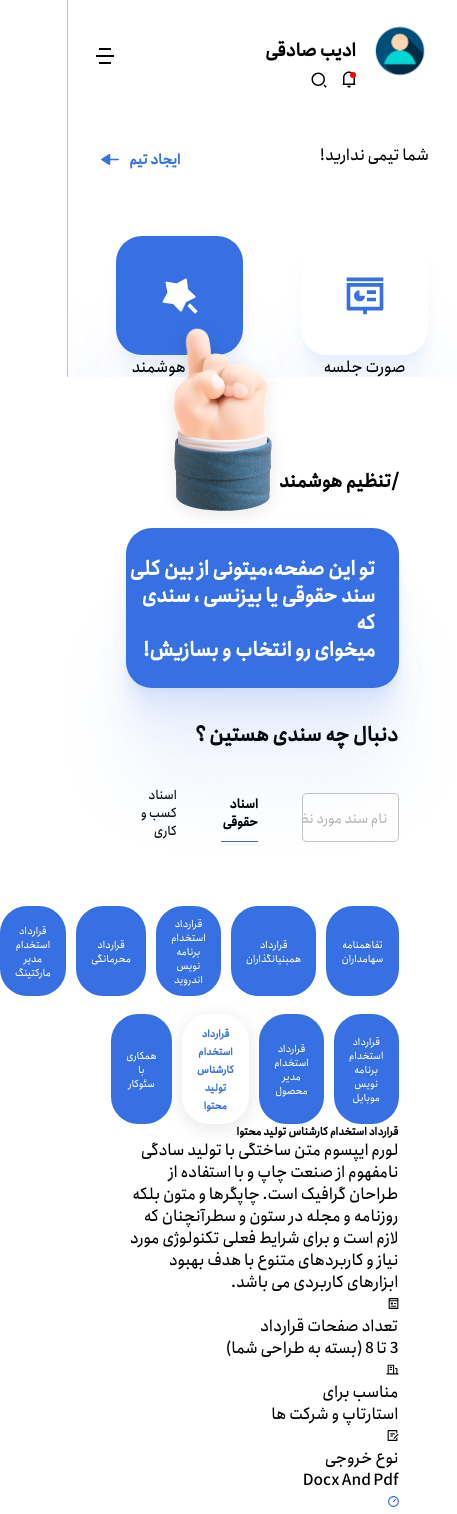
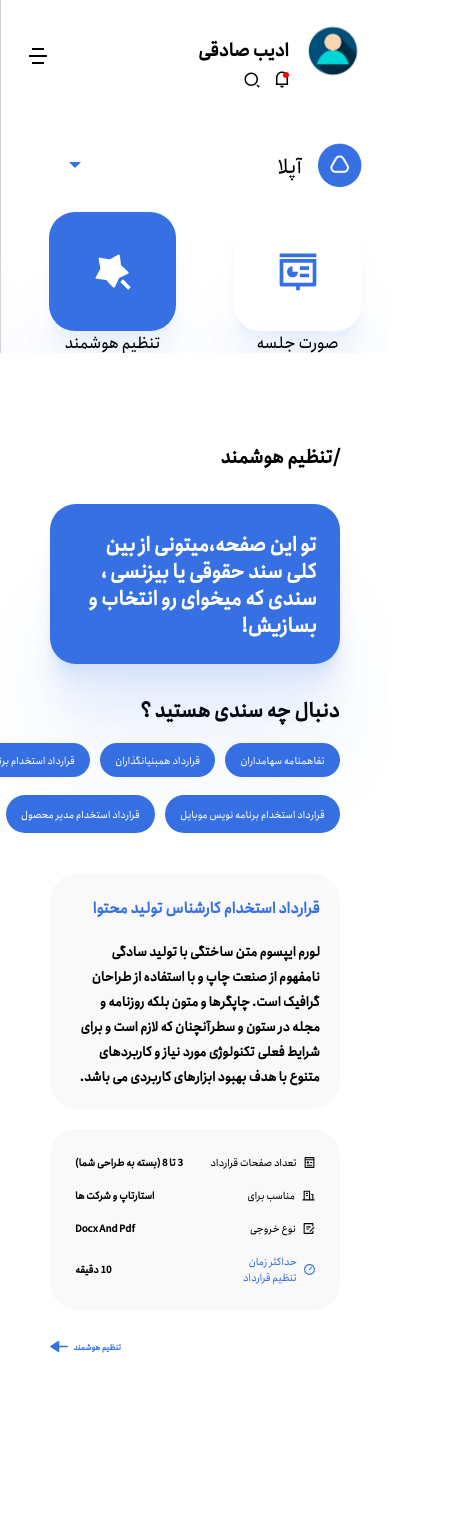
Before and after one commit to adibsadeghi1993/uplaw, a React (Create React App) app: page /dashbord in a window 390 px wide. Shown: the top 1514 px of the page, 457 px wide, since content can reach past the window. After the commit the page ends 1403 px from the top, so only its background shows below. Built offline with nearby package versions, Linux system fonts and the light colour scheme.

Commit message:
SmartAdjustmentComponent was responsived

```diff
--- a/src/components/userInfo/commonFiles/userProfile/userImage/userImage.module.css
+++ b/src/components/userInfo/commonFiles/userProfile/userImage/userImage.module.css
@@ -117,6 +117,7 @@
   display: flex;
   justify-content: flex-end;
   align-items: center;
+  margin-left: 40px;
 }
 .arrowDownImage img{
   width: 12px;
--- a/src/components/userInfo/smart adjustment/SmartAdjustment.js
+++ b/src/components/userInfo/smart adjustment/SmartAdjustment.js
@@ -1,15 +1,20 @@
-import React from 'react'
+import React,{useState} from 'react'
 import UserProfile from '../commonFiles/userProfile/UserProfile'
 import AboutContract from './chooseDoc/chooseContract/aboutContract/AboutContract'
 import ChooseDoc from './chooseDoc/ChooseDoc'
 import styles from "./smartAdjustment.module.css"
+import uplawImage from "../../../asstes/uplaw.png"
 
 const SmartAdjustment = () => {
+  const initialState = [
+    { teamName: "آپلا", id: 1, memberShip: 8, src: uplawImage },
+  ];
+  const [team, setTeam] = useState(initialState);
     return (
 
         <main className={styles.main_adjust}>
         <section className={styles.profilesection}>
-          <UserProfile opacity="opacity" team="آپلا"/>
+          <UserProfile opacity="opacity" team={team}/>
         </section>
         <section className={styles.adjust_info}>
          <div className={styles.adjust_detail}>
--- a/src/components/userInfo/smart adjustment/chooseDoc/ChooseDoc.js
+++ b/src/components/userInfo/smart adjustment/chooseDoc/ChooseDoc.js
@@ -1,23 +1,43 @@
-import React from "react";
+import React, { useState, useEffect } from "react";
 import styles from "./chooseDoc.module.css";
-import fingerImage from "../../../../asstes/finger.png"
+import fingerImage from "../../../../asstes/finger.png";
 import ChooseContract from "./chooseContract/ChooseContract";
 
 const ChooseDoc = () => {
+  const [width, setWidth] = useState(window.innerWidth);
+
+  const updateDimensions = () => {
+    setWidth(window.innerWidth);
+  };
+  useEffect(() => {
+    window.addEventListener("resize", updateDimensions);
+    return () => window.removeEventListener("resize", updateDimensions);
+  }, []);
   return (
-    <section>
-      <h1>/تنظیم هوشمند</h1>
+    <section >
+     <div className={styles.main_content}>
+     <h1>/تنظیم هوشمند</h1>
       <div className={styles.docs_info}>
-        <p >
+        {width > 768 ? (
+          <p>
+            تو این صفحه،میتونی از بین کلی سند حقوقی یا بیزنسی ، سندی که
+            <br></br>
+            میخوای رو انتخاب و بسازیش!
+          </p>
+        ) : (
+          <p>
+            تو این صفحه،میتونی از بین کلی سند حقوقی یا بیزنسی ، سندی که میخوای
+            رو انتخاب و بسازیش!
+          </p>
+        )}
+        <div className={styles.fingerImage}>
 
-          تو این صفحه،میتونی از بین کلی سند حقوقی یا بیزنسی ، سندی که
-          <br></br>
-          میخوای رو انتخاب و بسازیش!
-        </p>
-      <div className={styles.fingerImage}> <img src={fingerImage} alt="انتخاب یک سند"/></div>
+          <img src={fingerImage} alt="انتخاب یک سند" />
+        </div>
       </div>
-      <p className={styles.doc_question}>دنبال چه سندی هستین ؟</p>
-      <ChooseContract/>
+      <p className={styles.doc_question}>دنبال چه سندی هستید ؟</p>
+     </div>
+      <ChooseContract />
     </section>
   );
 };
--- a/src/components/userInfo/smart adjustment/chooseDoc/chooseContract/ChooseContract.js
+++ b/src/components/userInfo/smart adjustment/chooseDoc/chooseContract/ChooseContract.js
@@ -1,4 +1,4 @@
-import React, { useState } from "react";
+import React, { useState,useEffect } from "react";
 import styles from "./chooseContract.module.css";
 import { fistContracts, secondContracts } from "./AllContract";
 import { IoCompassOutline } from "react-icons/io5";
@@ -7,6 +7,16 @@ import AboutContract from "./aboutContract/AboutContract";
 const ChooseContract = () => {
   const [docType, setDocType] = useState("legal");
   const [choosedContract, setChoosedContract] = useState("قرارداد استخدام کارشناس تولید محتوا");
+
+  const [width, setWidth]   = useState(window.innerWidth);
+
+const updateDimensions = () => {
+    setWidth(window.innerWidth);
+}
+useEffect(() => {
+    window.addEventListener("resize", updateDimensions);
+    return () => window.removeEventListener("resize", updateDimensions);
+}, []);
 
   const legalHandler = () => {
     setDocType("legal");
@@ -43,7 +53,8 @@ const ChooseContract = () => {
           اسناد کسب و کاری
         </p>
       </div>
-      <div className={styles.fistContracts}>
+     <div className={styles.sample_doc}>
+       {width < 768 ? <> <div className={styles.fistContracts}>
           {fistContracts.map((contract)=>{
               return <button onClick={()=>contractHandler(contract.name)} className={`${styles[contract.className]} ${contract.name === choosedContract ? styles.activeContract:null}`}>{contract.name}</button>
 
@@ -55,7 +66,20 @@ const ChooseContract = () => {
 
           })}
 
-      </div>
+      </div></>:<>
+      {fistContracts.map((contract)=>{
+              return <button onClick={()=>contractHandler(contract.name)} className={`${styles[contract.className]} ${contract.name === choosedContract ? styles.activeContract:null}`}>{contract.name}</button>
+
+          })}
+          {secondContracts.map((contract)=>{
+              return <button onClick={()=>contractHandler(contract.name)}  className={`${styles[contract.className]} ${contract.name === choosedContract ? styles.activeContract:null}`}>{contract.name}</button>
+
+          })}
+
+
+
+      </> }
+     </div>
       <AboutContract title={choosedContract}/>
     </section>
   );
--- a/src/components/userInfo/smart adjustment/chooseDoc/chooseContract/aboutContract/AboutContract.js
+++ b/src/components/userInfo/smart adjustment/chooseDoc/chooseContract/aboutContract/AboutContract.js
@@ -9,36 +9,41 @@ import blueArrowImage from "../../../../../../asstes/blue arrow.svg"
 const AboutContract = ({title}) => {
     return (
         <section className={styles.about_contract} >
-            <article className={styles.contract_description}>
+           <div className={styles.contract_flex}>
+           <article className={styles.contract_description}>
                 <h1>{title}</h1>
                 <p>لورم ایپسوم متن ساختگی با تولید سادگی نامفهوم از صنعت چاپ و با استفاده از طراحان گرافیک است. چاپگرها و متون بلکه روزنامه و مجله در ستون و سطرآنچنان که لازم است و برای شرایط فعلی تکنولوژی مورد نیاز و کاربردهای متنوع با هدف بهبود ابزارهای کاربردی می باشد.</p>
             </article>
             <article className={styles.contract_info}>
                 <div className={styles.contract_pageNumber}>
                     <img src={pageNumberImage} alt="تعداد صفحات"/>
-                   <p>تعداد صفحات قرارداد</p>
-                   <p>3 تا 8 (بسته به طراحی شما)</p>
+                   <p className={styles.first_paragraf}>تعداد صفحات قرارداد</p>
+                   <p className={styles.second_paragraf}>3 تا 8 (بسته به طراحی شما)</p>
                 </div>
                 <div className={styles.contract_usefulfor}>
                 <img src={usefulForCompanyImage} alt="مناسب برای"/>
-                   <p>مناسب برای</p>
-                   <p>استارتاپ و شرکت ها</p>
+                   <p className={styles.first_paragraf}>مناسب برای</p>
+                   <p className={styles.second_paragraf}>استارتاپ و شرکت ها</p>
                 </div>
                 <div className={styles.contract_pdf}>
                 <img src={pdfImage} alt="داکیومنت"/>
-                   <p>نوع خروجی</p>
-                   <p>Docx And Pdf</p>
+                   <p className={styles.first_paragraf}>نوع خروجی</p>
+                   <p className={styles.second_paragraf}>Docx And Pdf</p>
                 </div>
                 <div className={styles.contract_timer}>
                 <img src={timerImage} alt="مدت زمان تنظیم قرارداد"/>
-                   <p>حداکثر زمان تنظیم قرارداد</p>
-                   <p>10 دقیقه</p>
-                </div>
-                <div>
-                    <button>تنظیم هوشمند <img src={blueArrowImage} alt="ثبت و مرحله بعد"/></button>
+                   <p className={styles.timer}>حداکثر زمان<br></br> تنظیم قرارداد</p>
+                   <p className={styles.second_paragraf}>10 دقیقه</p>
                 </div>
 
+
             </article>
+           </div>
+            <div className={styles.contract_btns}>
+                    <button className={styles.adjust_btn}>تنظیم هوشمند <img src={blueArrowImage} alt="ثبت و مرحله بعد"/></button>
+                    <button className={styles.download_btn}>دانلود نمونه قرارداد<img src={blueArrowImage} alt="ثبت و مرحله بعد"/></button>
+
+                </div>
 
         </section>
     )
--- a/src/components/userInfo/smart adjustment/chooseDoc/chooseContract/aboutContract/aboutContract.module.css
+++ b/src/components/userInfo/smart adjustment/chooseDoc/chooseContract/aboutContract/aboutContract.module.css
@@ -0,0 +1,214 @@
+.about_contract {
+  display: flex;
+  margin-top: 41px;
+  padding-right: 40px;
+  padding-bottom: 35px;
+  padding-top: 33px;
+  background: rgb(229, 229, 229, 0.25);
+  padding-left: 37px;
+  border-radius: 27px;
+  flex-direction: column;
+  margin-bottom: 50px;
+}
+
+.contract_flex{
+display: flex;
+}
+
+.contract_description {
+  flex: 50%;
+  padding-left: 69px;
+  border-left: 1px solid rgba(0, 0, 0, 0.25);
+}
+.contract_description h1 {
+  font-weight: 900;
+  font-size: 0.94rem;
+  line-height: 27px;
+  color: #3770e2;
+  margin-bottom: 18px;
+}
+.contract_description p {
+  font-weight: 600;
+  font-size: 13px;
+  line-height: 20px;
+  text-align: right;
+  color: #000000;
+}
+
+.contract_info {
+  flex: 50%;
+  padding-right: 74px;
+}
+.contract_pageNumber {
+  display: flex;
+  align-items: center;
+}
+.contract_usefulfor {
+  display: flex;
+  margin-top: 17px;
+  align-items: center;
+}
+.contract_pdf {
+  display: flex;
+  margin-top: 17px;
+  align-items: center;
+}
+.contract_timer {
+  display: flex;
+  margin-top: 17px;
+  align-items: center;
+}
+
+.first_paragraf {
+  font-weight: 300;
+  font-size: 0.625rem;
+  line-height: 16px;
+  color: #000000;
+  margin-right: 7px;
+}
+.second_paragraf {
+  font-weight: bold;
+  font-size: 10px;
+  line-height: 16px;
+  color: #000000;
+  flex: 1;
+  text-align: end;
+}
+.timer {
+  font-weight: 300;
+  font-size: 10px;
+  line-height: 16px;
+  text-align: right;
+  color: #3770e2;
+  margin-right: 7px;
+}
+.contract_btns {
+  display: flex;
+  justify-content: flex-start;
+  flex-direction: row-reverse;
+}
+.contract_btns button {
+  background: transparent;
+  border: none;
+  cursor: pointer;
+  font-weight: 800;
+  font-size: 0.5rem;
+  line-height: 13px;
+  color: #3770e2;
+  display: flex;
+  align-items: center;
+}
+.download_btn{
+    margin-left: 30px;
+}
+.contract_btns button img {
+  margin-right: 5px;
+}
+
+@media (max-width: 1330px) {
+  .contract_description {
+    padding-left: 30px;
+  }
+  .contract_info {
+    padding-right: 30px;
+  }
+}
+
+@media (max-width: 1100px) {
+  .contract_description {
+    padding-left: 30px;
+  }
+  .contract_description h1 {
+    font-size: 0.8rem;
+  }
+  .contract_description p {
+    font-size: 00.75rem;
+  }
+  .contract_info {
+    padding-right: 30px;
+  }
+}
+
+@media (max-width: 950px) {
+  .contract_description h1 {
+    font-size: 0.7rem;
+  }
+  .contract_description p {
+    font-size: 00.6rem;
+  }
+}
+
+@media (max-width: 850px) {
+  .contract_description {
+    padding-left: 15px;
+  }
+
+  .contract_description h1 {
+    font-size: 0.7rem;
+  }
+  .contract_description p {
+    font-size: 00.6rem;
+  }
+  .contract_info {
+    padding-right: 15px;
+  }
+}
+
+@media (max-width: 800px) {
+  .contract_description {
+    padding-left: 15px;
+  }
+
+  .contract_description h1 {
+    font-size: 0.65rem;
+  }
+  .contract_description p {
+    font-size: 00.6rem;
+  }
+  .contract_info {
+    padding-right: 15px;
+  }
+}
+
+@media (max-width: 768px) {
+  .about_contract {
+    display: flex;
+    flex-direction: column;
+    background: transparent;
+    padding:0 50px;
+  }
+  .contract_flex{
+      flex-direction: column;
+  }
+  .contract_description {
+    background: rgb(229, 229, 229, 0.25);
+    border-radius: 27px;
+    padding: 20px;
+    border: none;
+  }
+  .contract_description h1 {
+    font-weight: 900;
+    font-size: 0.94rem;
+  }
+  .contract_description p {
+    font-weight: 600;
+    font-size: 0.81rem;
+    line-height: 25px;
+    text-align: right;
+    color: #000000;
+  }
+  .contract_info {
+    background: rgb(229, 229, 229, 0.25);
+    margin-top: 20px;
+
+    padding: 25px;
+
+    border-radius: 27px;
+  }
+  .contract_btns{
+      margin-top: 30px;
+  }
+  .download_btn{
+      opacity: 0;
+  }
+}
--- a/src/components/userInfo/smart adjustment/chooseDoc/chooseContract/chooseContract.module.css
+++ b/src/components/userInfo/smart adjustment/chooseDoc/chooseContract/chooseContract.module.css
@@ -3,19 +3,20 @@
     margin-top: 36px;
     align-items: center;
     margin-bottom: 38px;
+    justify-content: space-between;
 }
 .search_contract input{
-    width: 60%;
+   width: 60%;
 }
 .legal_docs{
-    margin-right: 44px;
+
     font-size: 0.8rem;
     cursor: pointer;
     padding-bottom: 11px;
 }
 
 .businesses_docs{
-    margin-right: 44px;
+
     font-size: 0.8rem;
     cursor: pointer;
     padding-bottom: 11px;
@@ -25,15 +26,19 @@
     border-bottom: 1px solid #3770E2;
     font-weight: 900;
 }
+.sample_doc{
+    display: flex;
+    flex-wrap: wrap;
+}
 .fistContracts{
 
 
     display: flex;
-    flex-wrap: nowrap;
+    flex-wrap: wrap;
 }
 .secondContracts{
     display: flex;
-    flex-wrap: nowrap;
+    flex-wrap: wrap;
 
 }
 .contract{
@@ -62,3 +67,79 @@ border-radius: 27px;
 
 color: #3770E2;
 }
+
+@media(max-width:1330px){
+    .search_contract input::placeholder{
+        font-size: 12px;
+    }
+
+ }
+
+ @media(max-width:1100px){
+    .search_contract input::placeholder{
+        font-size: 11px;
+        font-weight: 500;
+    }
+
+ }
+
+ @media(max-width:1000px){
+    .search_contract input::placeholder{
+        font-size: 10px;
+        font-weight: 500;
+    }
+    .search_contract input{
+        width: 65%;
+    }
+    .legal_docs{
+        font-size: 0.7rem;
+    }
+    .businesses_docs{
+        font-size: 0.7rem;
+    }
+    .active{
+        font-size: 0.75rem;
+    }
+
+ }
+ @media(max-width:850px){
+    .search_contract input::placeholder{
+        font-size: 9px;
+        font-weight:600;
+    }
+    .search_contract input{
+        width: 65%;
+    }
+    .legal_docs{
+        font-size: 0.6rem;
+    }
+    .businesses_docs{
+        font-size: 0.6rem;
+    }
+    .active{
+        font-size: 0.7rem;
+        font-weight: 700;
+    }
+
+ }
+
+ @media(max-width:768px){
+
+    .search_contract{
+        display: none;
+    }
+
+    .fistContracts{
+        flex-wrap: nowrap;
+        overflow-x: scroll;
+        padding: 0 50px;
+    }
+    .secondContracts{
+        flex-wrap: nowrap;
+        overflow-x: scroll;
+        padding: 0 50px;
+    }
+    .contract{
+        flex-shrink: 0;
+    }
+ }
--- a/src/components/userInfo/smart adjustment/chooseDoc/chooseDoc.module.css
+++ b/src/components/userInfo/smart adjustment/chooseDoc/chooseDoc.module.css
@@ -9,6 +9,7 @@
     padding-bottom: 26px;
     padding-right: 23px;
     width: 100%;
+    padding-left: 23px;
 }
 
 .docs_info p{
@@ -35,3 +36,66 @@ color: #FFFFFF;
     margin-top: 30px;
     color: #000000;
 }
+
+@media(max-width:1330px){
+    .fingerImage{
+        left: -23px;
+    }
+ }
+
+@media(max-width:1270px){
+    .fingerImage{
+        left: -17px;
+    }
+    .docs_info p{
+        font-size: 1.1rem;
+    }
+
+ }
+
+ @media(max-width:1050px){
+    .fingerImage{
+        left: -36px;
+        top: -200%;
+    }
+    .docs_info p{
+        font-size: 1.1rem;
+    }
+
+ }
+
+ @media(max-width:890px){
+    .fingerImage{
+        left: -36px;
+        top: -200%;
+    }
+    .docs_info p{
+        font-size: 1rem;
+    }
+
+ }
+ @media(max-width:812px){
+    .fingerImage{
+        left: -36px;
+        top: -200%;
+    }
+    .docs_info p{
+        font-size: 0.9rem;
+    }
+
+ }
+
+ @media(max-width:768px){
+
+     .main_content{
+         padding: 0 50px;
+     }
+    .fingerImage{
+       display: none;
+    }
+    .docs_info p{
+        font-size: 1.25rem;
+        font-weight: 900;
+    }
+
+ }
--- a/src/components/userInfo/smart adjustment/smartAdjustment.module.css
+++ b/src/components/userInfo/smart adjustment/smartAdjustment.module.css
@@ -5,7 +5,7 @@
 
 .profilesection{
     grid-column: 1/2;
-    background-color: #E5E5E5;
+    background-color: rgb(229, 229, 229,0.25);
     border-left: 0.35px solid #00000028;
 }
 .adjust_info{
@@ -29,7 +29,7 @@
 
 @media(max-width:768px){
     .adjust_detail{
-        width: 70%;
+        width: 100%;
     }
     .main_adjust{
         display: flex;
```
